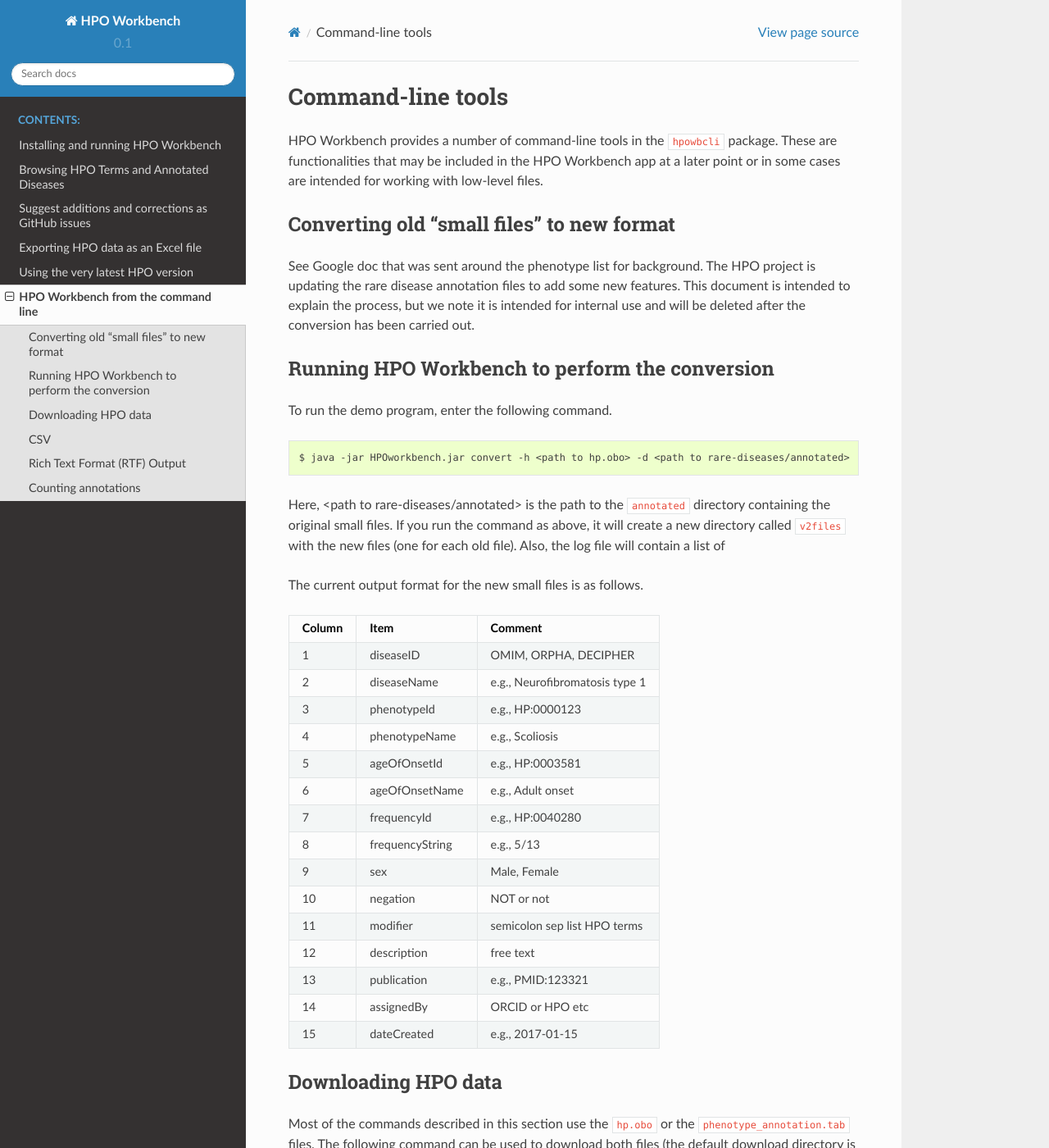
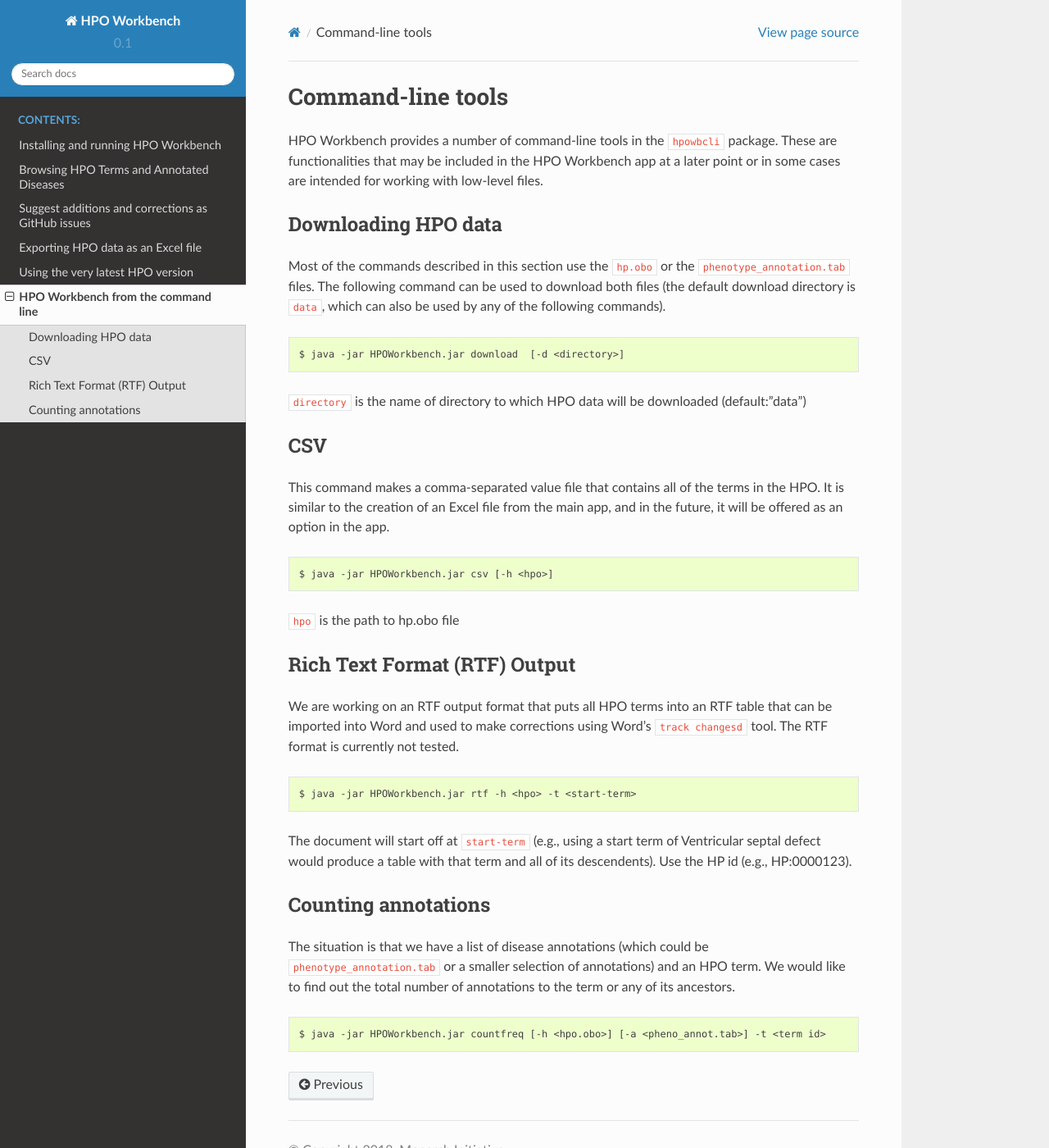
Before and after one commit to TheJacksonLaboratory/HPOworkbench, a Sphinx documentation site: the page built from docs/command.rst, in a window 1280 px wide and 1400 px high. Shown: the whole window at 82% size. Built offline with Sphinx 7.4.7 and the Read the Docs theme 2.0.0, drawn with Linux system fonts in a browser that asks for light colours.

Commit message:
github issues

```diff
--- a/docs/command.rst
+++ b/docs/command.rst
@@ -4,70 +4,6 @@
 HPO Workbench provides a number of command-line tools in the ``hpowbcli`` package. These are functionalities
 that may be included in the HPO Workbench app at a later point or in some cases are intended for working
 with low-level files.
-
-
-
-Converting old "small files" to new format
-~~~~~~~~~~~~~~~~~~~~~~~~~~~~~~~~~~~~~~~~~~
-
-See Google doc that was sent around the phenotype list for background.
-The HPO project is updating the rare disease annotation files to add some new features. This document is intended
-to explain the process, but we note it is intended for internal use and will be deleted after the conversion has been
-carried out.
-
-
-Running HPO Workbench to perform the conversion
-~~~~~~~~~~~~~~~~~~~~~~~~~~~~~~~~~~~~~~~~~~~~~~~
-To run the demo program, enter the following command. ::
-
-    $ java -jar HPOworkbench.jar convert -h <path to hp.obo> -d <path to rare-diseases/annotated>
-
-Here, <path to rare-diseases/annotated> is the path to the ``annotated`` directory containing the original small files.
-If you run the command as above, it will create a new directory called ``v2files`` with the new files (one for each old
-file). Also, the log file will contain a list of
-
-
-The current output format for the new small files is as follows.
-
-
-
-
-+--------+-----------------+--------------------------------+
-| Column |    Item         | Comment                        |
-+========+=================+================================+
-| 1      | diseaseID       | OMIM, ORPHA, DECIPHER          |
-+--------+-----------------+--------------------------------+
-| 2      | diseaseName     | e.g., Neurofibromatosis type 1 |
-+--------+-----------------+--------------------------------+
-| 3      | phenotypeId     | e.g., HP:0000123               |
-+--------+-----------------+--------------------------------+
-| 4      | phenotypeName   | e.g., Scoliosis                |
-+--------+-----------------+--------------------------------+
-| 5      | ageOfOnsetId    | e.g., HP:0003581               |
-+--------+-----------------+--------------------------------+
-| 6      | ageOfOnsetName  | e.g., Adult onset              |
-+--------+-----------------+--------------------------------+
-| 7      | frequencyId     | e.g., HP:0040280               |
-+--------+-----------------+--------------------------------+
-| 8      | frequencyString | e.g., 5/13                     |
-+--------+-----------------+--------------------------------+
-| 9      | sex             | Male, Female                   |
-+--------+-----------------+--------------------------------+
-| 10     | negation        | NOT or not                     |
-+--------+-----------------+--------------------------------+
-| 11     | modifier        | semicolon sep list HPO terms   |
-+--------+-----------------+--------------------------------+
-| 12     | description     | free text                      |
-+--------+-----------------+--------------------------------+
-| 13     | publication     | e.g., PMID:123321              |
-+--------+-----------------+--------------------------------+
-| 14     | assignedBy      | ORCID or HPO etc               |
-+--------+-----------------+--------------------------------+
-| 15     | dateCreated     | e.g., 2017-01-15               |
-+--------+-----------------+--------------------------------+
-
-
-
 
 
 
```
Also changed, not shown: 1 other file.
